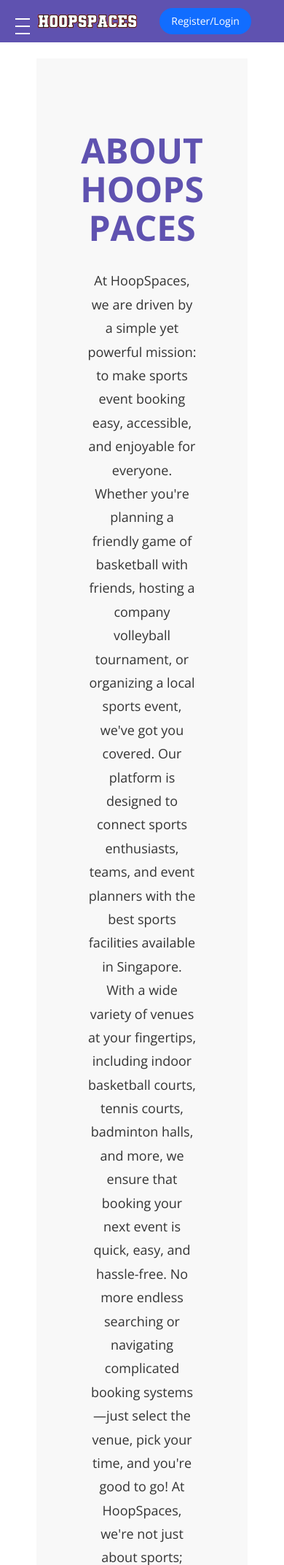
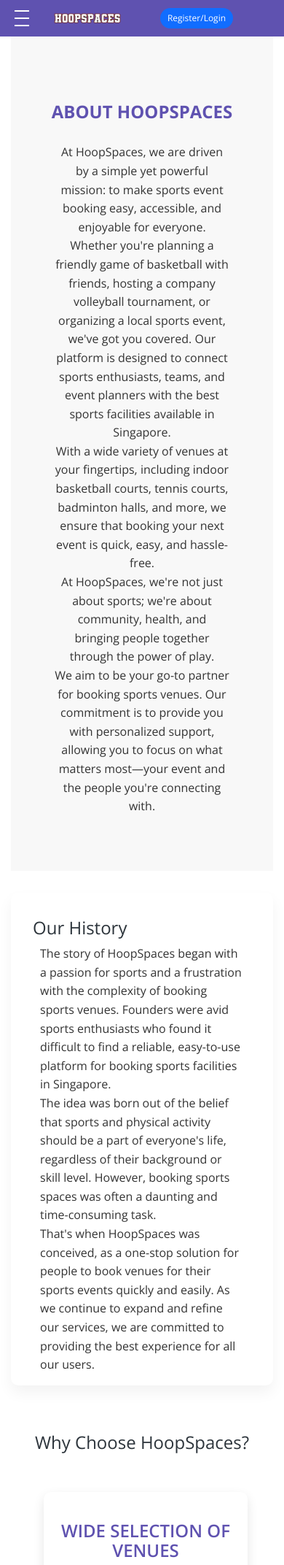
Before and after one commit to xerxes168/Web-Sys-Group-6-Project, a PHP site: page /aboutus.php in a window 390 px wide. Shown: the top 2144 px of the page at 73% size. Run offline with PHP 8.4, Linux system fonts and the light colour scheme.

Commit message:
navbar on mobile alignment, debug

```diff
--- a/aboutus.php
+++ b/aboutus.php
@@ -1,17 +1,9 @@
 <?php
-// Start the session at the very beginning of the file
 session_start();
 
-// Now you can access session variables anywhere in this file
-if (isset($_SESSION['email']) || isset($_SESSION['member_id'])) {
-    // User is logged in
-    $loggedIn = true;
+$loggedIn = isset($_SESSION['member_id']);
 $userEmail = $_SESSION['email'] ?? 'Unknown';
 $userId = $_SESSION['member_id'] ?? 'Unknown';
-} else {
-    // User is not logged in
-    $loggedIn = false;
-}
 ?>
 
 <!DOCTYPE html>
@@ -23,9 +15,8 @@ if (isset($_SESSION['email']) || isset($_SESSION['member_id'])) {
 </head>
 
 <body>
-    <?php
-        include "inc/nav.inc.php";
-    ?>
+    <?php include "inc/nav.inc.php"; ?>
+
 <main>
     <!-- About Us Section -->
     <section class="about-us">
@@ -34,13 +25,16 @@ if (isset($_SESSION['email']) || isset($_SESSION['member_id'])) {
                 <div class="col-md-10">
                     <div class="about-content">
                         <h1>About HoopSpaces</h1>
-                        <p>At HoopSpaces, we are driven by a simple yet powerful mission: to make sports event booking easy, accessible, and enjoyable for everyone. Whether you're planning a friendly game of basketball with friends, hosting a company volleyball tournament, or organizing a local sports event, we've got you covered. Our platform is designed to connect sports enthusiasts, teams, and event planners with the best sports facilities available in Singapore.
 
-                            With a wide variety of venues at your fingertips, including indoor basketball courts, tennis courts, badminton halls, and more, we ensure that booking your next event is quick, easy, and hassle-free. No more endless searching or navigating complicated booking systems—just select the venue, pick your time, and you're good to go!
+                        <p>At HoopSpaces, we are driven by a simple yet powerful mission: to make sports event booking easy, accessible, and enjoyable for everyone.</p>
 
-                            At HoopSpaces, we're not just about sports; we're about community, health, and bringing people together through the power of play. Whether you're an athlete, a casual player, or someone organizing a corporate wellness day, we believe everyone deserves access to great sports spaces. Our platform is dedicated to supporting the growth of local sports culture, ensuring that every game, tournament, or team-building activity is memorable and seamless.
+                        <p>Whether you're planning a friendly game of basketball with friends, hosting a company volleyball tournament, or organizing a local sports event, we've got you covered. Our platform is designed to connect sports enthusiasts, teams, and event planners with the best sports facilities available in Singapore.</p>
 
-                            We aim to be your go-to partner for booking sports venues. Our commitment is to provide you with personalized support, allowing you to focus on what matters most—your event and the people you're connecting with.</p>
+                        <p>With a wide variety of venues at your fingertips, including indoor basketball courts, tennis courts, badminton halls, and more, we ensure that booking your next event is quick, easy, and hassle-free.</p>
+
+                        <p>At HoopSpaces, we're not just about sports; we're about community, health, and bringing people together through the power of play.</p>
+
+                        <p>We aim to be your go-to partner for booking sports venues. Our commitment is to provide you with personalized support, allowing you to focus on what matters most—your event and the people you're connecting with.</p>
                     </div>
                 </div>
             </div>
@@ -53,10 +47,9 @@ if (isset($_SESSION['email']) || isset($_SESSION['member_id'])) {
             <div class="row justify-content-center">
                 <div class="col-md-10">
                     <h2>Our History</h2>
-                    <p>The story of HoopSpaces began with a passion for sports and a frustration with the complexity of booking sports venues. Founders were avid sports enthusiasts who found it difficult to find a reliable, easy-to-use platform for booking sports facilities in Singapore. What started as a simple idea to make sports venue booking more accessible eventually grew into the full-fledged platform that is now HoopSpaces.
-
-                        The idea was born out of the belief that sports and physical activity should be a part of everyone's life, regardless of their background or skill level. However, booking sports spaces was often a daunting and time-consuming task. That's when HoopSpaces was conceived, as a one-stop solution for people to book venues for their sports events quickly and easily. As we continue to expand and refine our services, we are committed to providing the best
-                        experience for all our users—whether you're an individual looking for a basketball court, a group planning a tennis match, or a company organizing a team-building event. Our goal is simple: to make sports more accessible, to keep people active, and to foster a sense of community through shared physical experiences.</p>
+                    <p>The story of HoopSpaces began with a passion for sports and a frustration with the complexity of booking sports venues. Founders were avid sports enthusiasts who found it difficult to find a reliable, easy-to-use platform for booking sports facilities in Singapore.</p>
+                    <p>The idea was born out of the belief that sports and physical activity should be a part of everyone's life, regardless of their background or skill level. However, booking sports spaces was often a daunting and time-consuming task.</p>
+                    <p>That's when HoopSpaces was conceived, as a one-stop solution for people to book venues for their sports events quickly and easily. As we continue to expand and refine our services, we are committed to providing the best experience for all our users.</p>
                 </div>
             </div>
         </div>
@@ -130,11 +123,11 @@ if (isset($_SESSION['email']) || isset($_SESSION['member_id'])) {
                     </div>
                 </div>
             </div>
+        </div>
     </section>
 </main>
 
 <?php include 'inc/footer.inc.php'; ?>
-
 <script src="js/main.js"></script>
 </body>
 </html>
--- a/css/aboutus.css
+++ b/css/aboutus.css
@@ -5,11 +5,13 @@
 }
 
 .about-us h1 {
-    font-size: 48px;
+    font-size: clamp(24px, 6vw, 48px); /* makes it responsive */
     font-weight: bold;
     color: #5f52b0;
     margin-bottom: 30px;
     text-transform: uppercase;
+    white-space: normal;
+    word-break: normal;
 }
 
 .about-us p {
@@ -147,3 +149,43 @@
     color: #333;
     line-height: 1.6;
 }
+
+@media (max-width: 768px) {
+    .about-content, .history, .why-choose-us, .team {
+        padding: 15px;
+    }
+
+    .about-content h1,
+    .history h2,
+    .why-choose-us h2,
+    .team h2 {
+        font-size: 24px;
+        word-break: normal;
+        white-space: normal;
+    }
+
+    .about-content p,
+    .history p,
+    .choose-item p,
+    .team-member p {
+        font-size: 16px;
+        line-height: 1.6;
+        padding: 0 10px;
+    }
+
+    .choose-list {
+        flex-direction: column;
+        align-items: center;
+    }
+
+    .team-members {
+        flex-direction: column;
+        align-items: center;
+    }
+
+    .team-member {
+        width: 100%;
+        max-width: 350px;
+        margin-bottom: 20px;
+    }
+}
--- a/css/navbar.css
+++ b/css/navbar.css
@@ -1,19 +1,21 @@
 /* Navbar container */
-.navbar {
+.nav {
     display: flex;
     align-items: center;
     justify-content: space-between;
     background-color: #5f52b0;
     color: white;
-    padding: 10px 20px;
+    padding: 0px 20px;
     font-family: 'Open Sans', sans-serif;
-    position: fixed;  /* Fix navbar to top of screen */
-    top: 0;  /* Keep navbar on top */
+    position: fixed;
+    top: 0;
     left: 0;
     width: 100%;
+    min-height: 50px;
     box-sizing: border-box;
-    z-index: 1000;  /* Ensures navbar is above other elements */
+    z-index: 1000;
     flex-wrap: wrap;
+    gap: 1vw;
 }
 
 /* Nav Menu Items should always be visible */
@@ -22,16 +24,18 @@
     align-items: center;
     margin: 0;
     padding: 0;
-    flex-grow: 1;  /* Allow menu to take up remaining space */
+    height: 100%;
     flex-wrap: wrap;
     justify-content: space-between;
-    gap: 15px;  /* Space between menu items */
+    gap: 10px;
 }
 
 /* Individual nav items */
 .nav-menu-item {
     font-size: 14px;
     font-weight: 500;
+    padding: 10px;
+    background-color: #5f52b0;
     position: relative;
     cursor: pointer;
 }
@@ -49,6 +53,7 @@
 .nav-actions {
     display: flex;
     align-items: center;
+    gap: 10px;
 }
 
 .nav-button {
@@ -107,8 +112,9 @@
     .hamburger {
         display: grid;  /* Display hamburger icon */
         position: absolute;
-        top: 20px;
-        right: 20px;
+        top: 50%;
+        left: 20px;
+        transform: translateY(-50%);
         z-index: 100;
         cursor: pointer;
     }
@@ -118,6 +124,20 @@
         height: 2px;
         margin: 4px 0;
         background-color: white;
+    }
+
+    .nav-logo {
+        font-size: 16px; /* smaller font-size */
+    }
+
+    .nav-logo img {
+        width: 100px; /* smaller logo image if used */
+    }
+
+    /* Reduce Register/Login button size on mobile */
+    .nav-button {
+        padding: 5px 10px;
+        font-size: 12px;
     }
 
     .nav-menu-items {
--- a/inc/nav.inc.php
+++ b/inc/nav.inc.php
@@ -17,38 +17,27 @@ $memberName = $isLoggedIn && isset($_SESSION['fname']) ? $_SESSION['fname'] : ''
     <link rel="stylesheet" href="css/navbar.css">
 </head>
 
-    <div class="navbar">
-    <div class="nav-menu">
+<body>
+    <nav class="nav" aria-label="Main Navigation">
         <div class="nav-logo">
             <img src="img/logo.png" alt="HoopSpaces Logo" class="logo-img">
         </div>
+
         <!-- Hamburger Button -->
         <div class="hamburger" onclick="toggleMenu()">
             <span class="bar"></span>
             <span class="bar"></span>
             <span class="bar"></span>
         </div>
+
         <ul class="nav-menu-items">
-            <li class="nav-menu-item home-item">
-                <a href="index.php">Home</a>
-            </li>
-            <li class="nav-menu-item">
-                <a href="aboutus.php">About Us</a>
-            </li>
-            <li class="nav-menu-item">
-                <a href="viewSports.php">Make a Booking</a>
-            </li>
-            <li class="nav-menu-item">
-                <a href="credits.php">Credits</a>
-            </li>
-            <li class="nav-menu-item">
-                <a href="#how-to-book-section" class="scroll-link" data-id="how-to-book">How to Book?</a>
-            </li>
-            <li class="nav-menu-item">
-                <a href="#contact-section" class="scroll-link" data-id="contact-section">Contact Us</a>
-            </li>
+            <li class="nav-menu-item home-item"><a href="index.php">Home</a></li>
+            <li class="nav-menu-item"><a href="aboutus.php">About Us</a></li>
+            <li class="nav-menu-item"><a href="viewSports.php">Make a Booking</a></li>
+            <li class="nav-menu-item"><a href="credits.php">Credits</a></li>
+            <li class="nav-menu-item"><a href="contactus.php">Contact Us</a></li>
         </ul>
-    </div>
+
         <div class="nav-actions">
             <?php if ($isLoggedIn): ?>
                 <div class="nav-user dropdown">
@@ -66,15 +55,27 @@ $memberName = $isLoggedIn && isset($_SESSION['fname']) ? $_SESSION['fname'] : ''
                     </ul>
                 </div>
             <?php else: ?>
-            <button class="nav-button" onclick="location.href='register.php'">Register/Login</button>
+                <button class="nav-button" onclick="event.stopPropagation(); location.href='register.php';">Register/Login</button>
             <?php endif; ?>
         </div>
-</div>
+    </nav>
+
     <script>
         // Toggle the navigation menu on mobile
         function toggleMenu() {
+            event.stopPropagation();
             document.querySelector('.nav-menu-items').classList.toggle('active');
         }
+
+        // Close menu when clicking anywhere else on the page
+        document.addEventListener('click', function(event) {
+            let menu = document.querySelector('.nav-menu-items');
+            let hamburger = document.querySelector('.hamburger');
+
+            if (!menu.contains(event.target) && !hamburger.contains(event.target)) {
+                menu.classList.remove('active');
+            }
+        });
 
         // Dropdown functionality for user menu
         document.addEventListener('DOMContentLoaded', function() {
@@ -98,3 +99,5 @@ document.addEventListener('DOMContentLoaded', function() {
             }
         });
     </script>
+</body>
+</html>
--- a/register.php
+++ b/register.php
@@ -85,4 +85,5 @@
             </section>
         </main>
     </body>
+    <script src="js/main.js"></script>
 </html>
```
Lines whose indentation alone changed are shown as unchanged.
